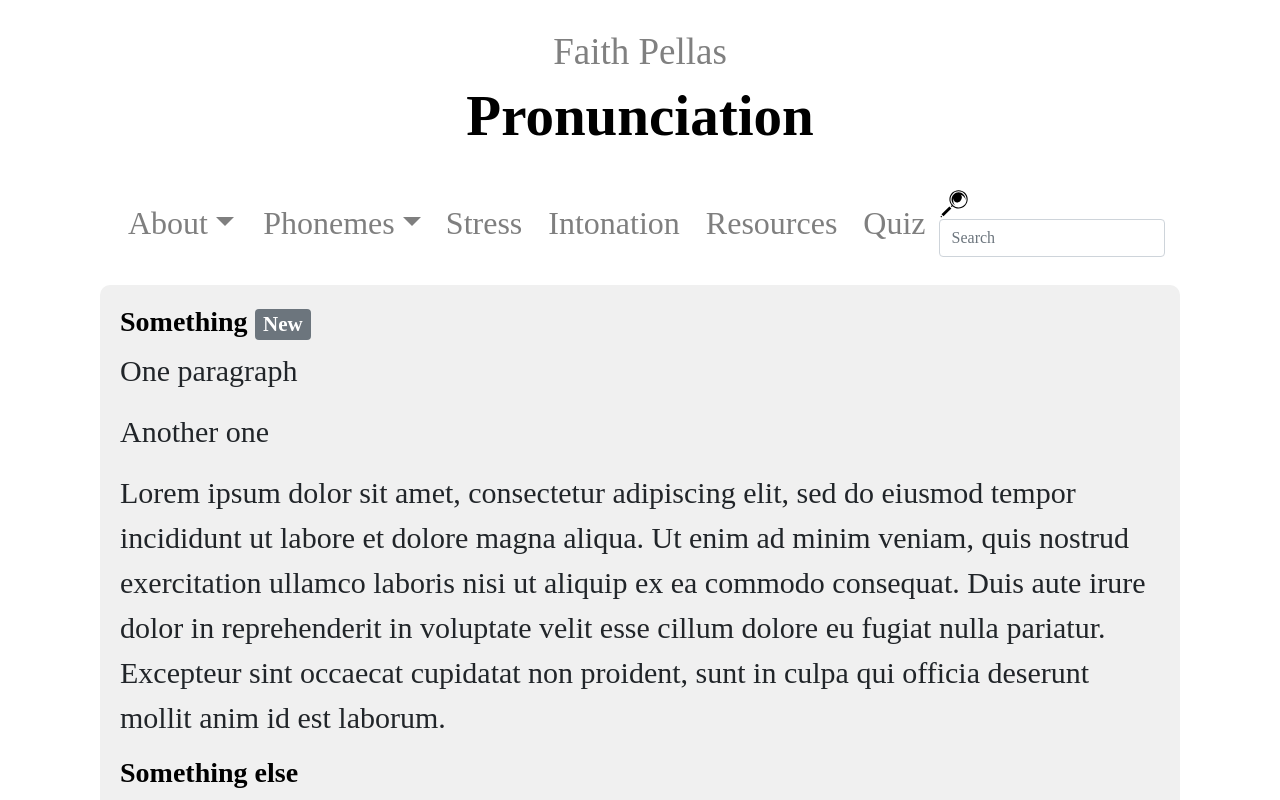
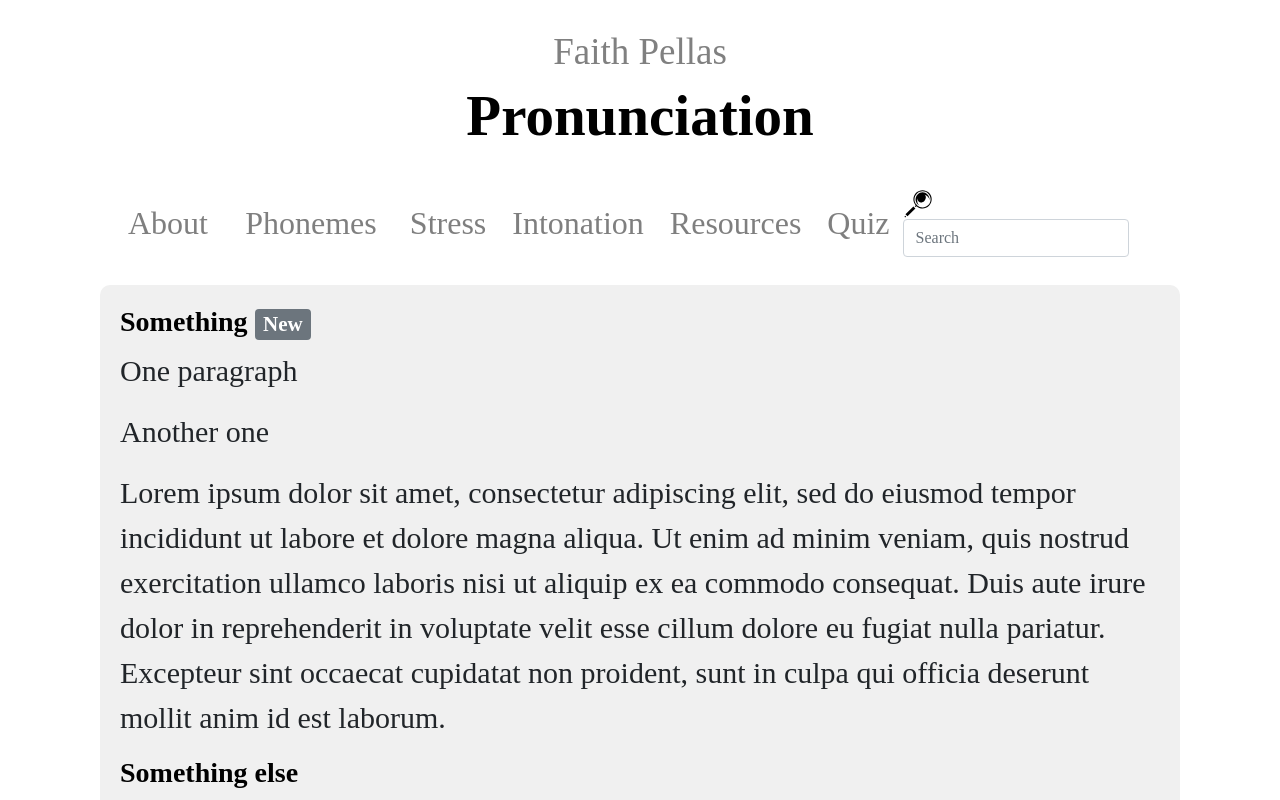
Before and after one commit to sebranly/sebranly.github.io, a React (Create React App) app: page / in a window 1280 px wide. Shown: the top 800 px of the page. Built offline with nearby package versions, Linux system fonts and the light colour scheme; a web font is replaced by a local one.

Commit message:
feat: remove arrows

```diff
--- a/src/App.css
+++ b/src/App.css
@@ -160,10 +160,12 @@ tr:nth-child(even) {
 .dropdown-toggle {
   background-color: transparent !important;
   color: rgba(0, 0, 0, 0.5) !important;
-  border-left: unset;
   font-size: 32px !important;
   border: unset !important;
-  border-right: unset;
+}
+
+.dropdown-toggle::after {
+  border: unset !important;
 }
 
 #dropdown-phonemes {
```
